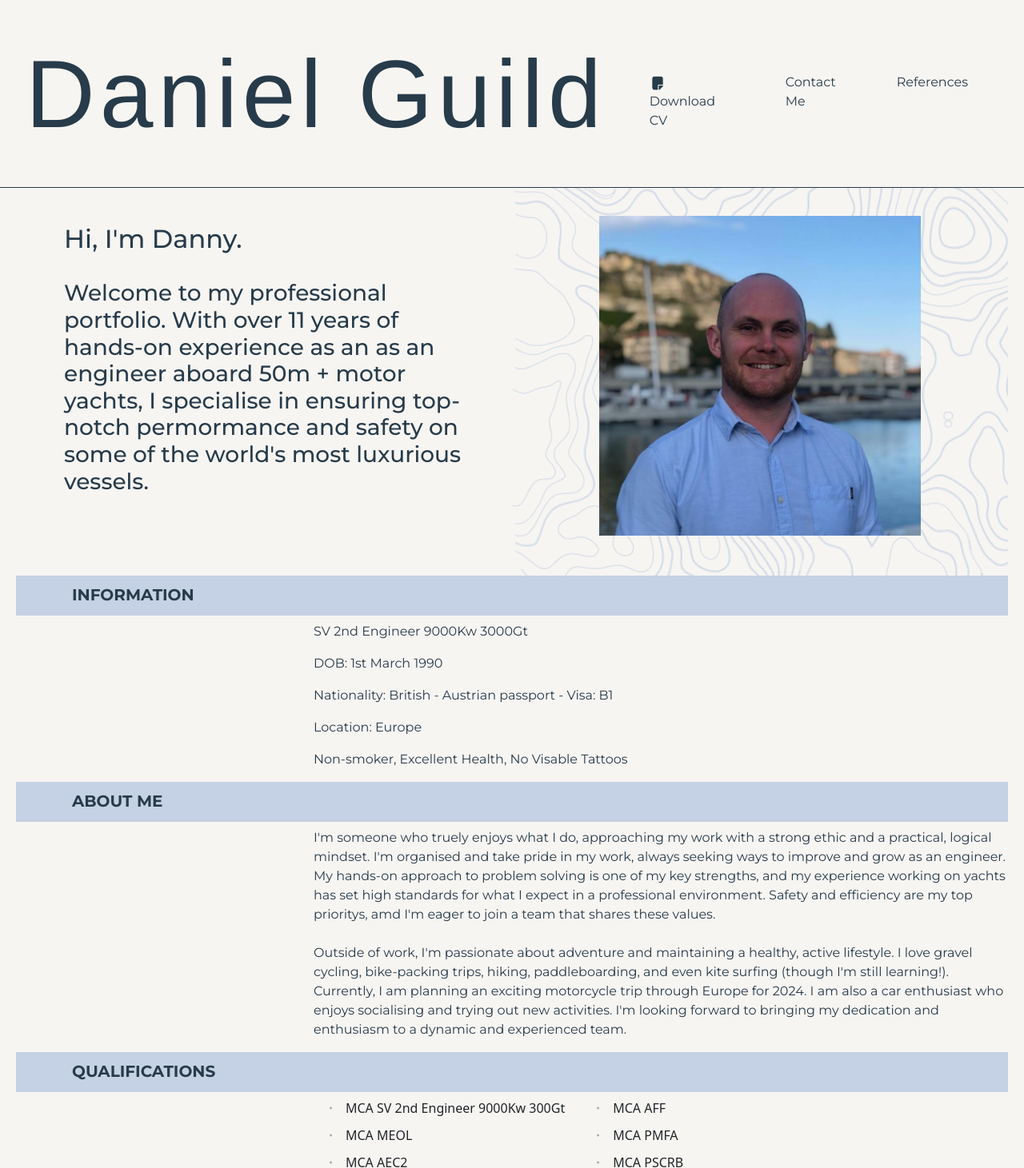
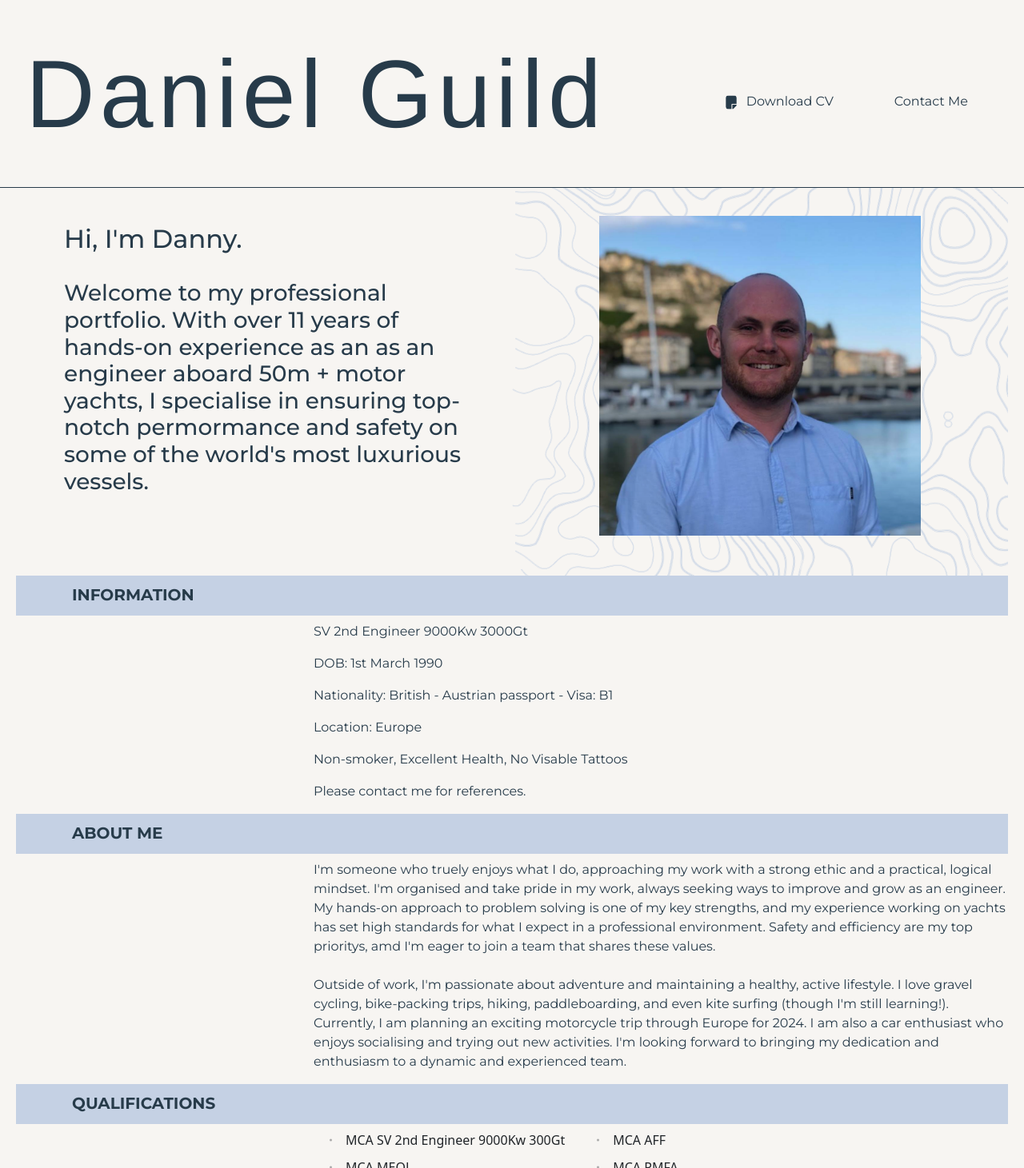
Before and after one commit to NikkiJJ/Danny_Guild, a plain HTML site: page index.html in a window 1280 px wide. Shown: the top 1461 px of the page at 80% size. Drawn offline with nearby package versions, Linux system fonts and the light colour scheme; a web font is replaced by a local one.

Commit message:
changes references

```diff
--- a/index.html
+++ b/index.html
@@ -31,9 +31,9 @@
             <li class="nav-item">
                 <a class="nav-link custom-nav-link" id="contactLink" href="#contact">Contact Me</a>
             </li>
-            <li class="nav-item">
+            <!-- <li class="nav-item">
                 <a class="nav-link custom-nav-link" id="referenceLink" href="#references">References</a>
-            </li>
+            </li> -->
         </ul>
     </div>
 </nav>
@@ -41,7 +41,7 @@
 
   <div class="page-container">
 
-    <div id="overlay">
+    <!-- <div id="overlay">
       <div class="hidden-elements">
         <div class="contact-container">
           <p class="contact-text"><img src="envelope.png" alt="Icon"> Email: daniel@example.com</p>
@@ -92,7 +92,7 @@
        </div>
 
       </div>
-    </div>
+    </div> -->
 
 
 
@@ -121,6 +121,7 @@
         <p class="main-content">Nationality: British - Austrian passport - Visa: B1</p>
         <p class="main-content">Location: Europe</p>
         <p class="main-content">Non-smoker, Excellent Health, No Visable Tattoos</p>
+        <p class="main-content">Please contact me for references.</p>
       </div>
       <div>
         <h5 class="headings">ABOUT ME</h5>
```
